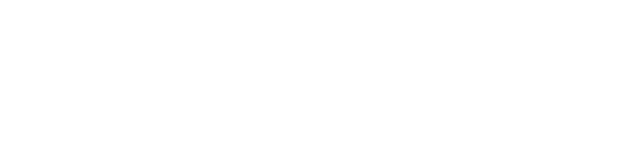
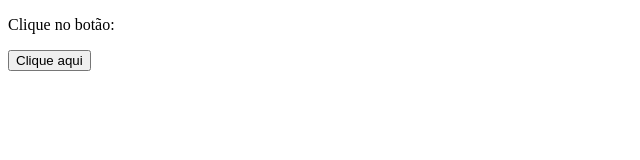
Before and after one commit to matheustcarvaho/Unifor_24_03_25_01, a plain HTML site: page index.html in a window 1280 px wide. Shown: the whole page, without its empty margins (0-640 px from the left). Drawn offline with Linux system fonts and the light colour scheme.

Commit message:
Adicionando arquivo index.html

```diff
--- a/index.html
+++ b/index.html
@@ -7,6 +7,10 @@
     <title>Document</title>
 </head>
 <body>
-
+     <p>Clique no botão:</p>
+        <button onclick="alert('Olá Mundo!')">Clique aqui</button>
+        <script>
+            // Código JavaScript aqui
+        </script>
 </body>
 </html>
```
